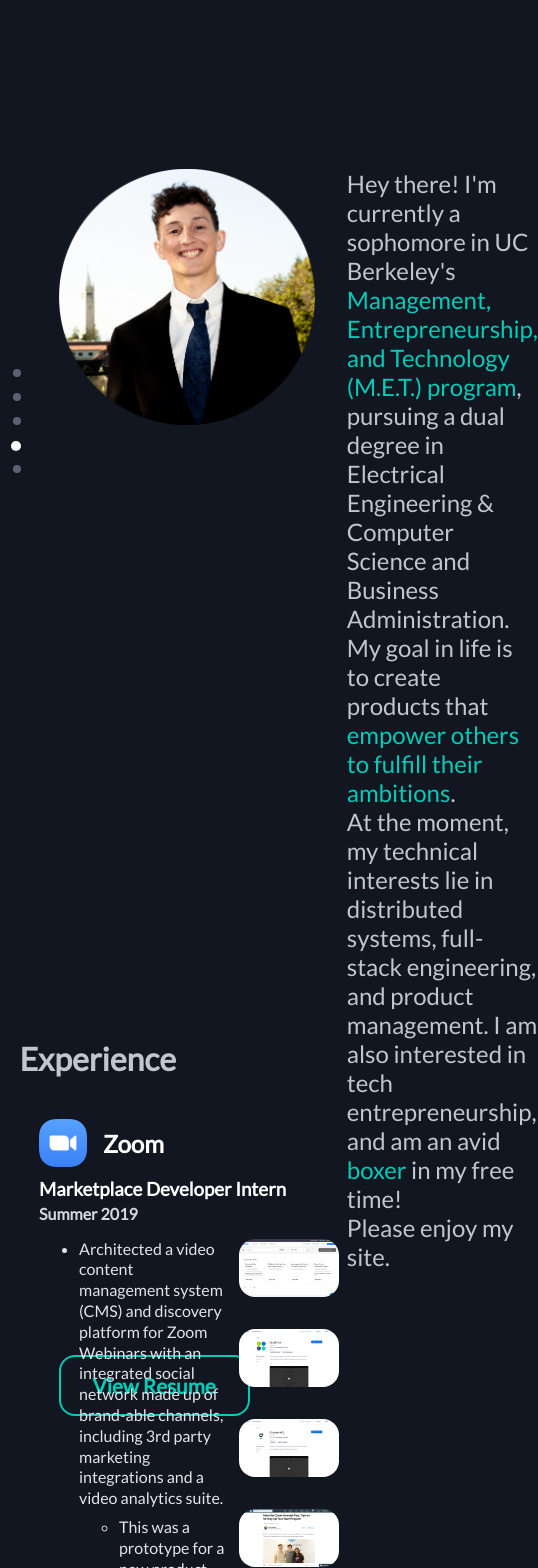
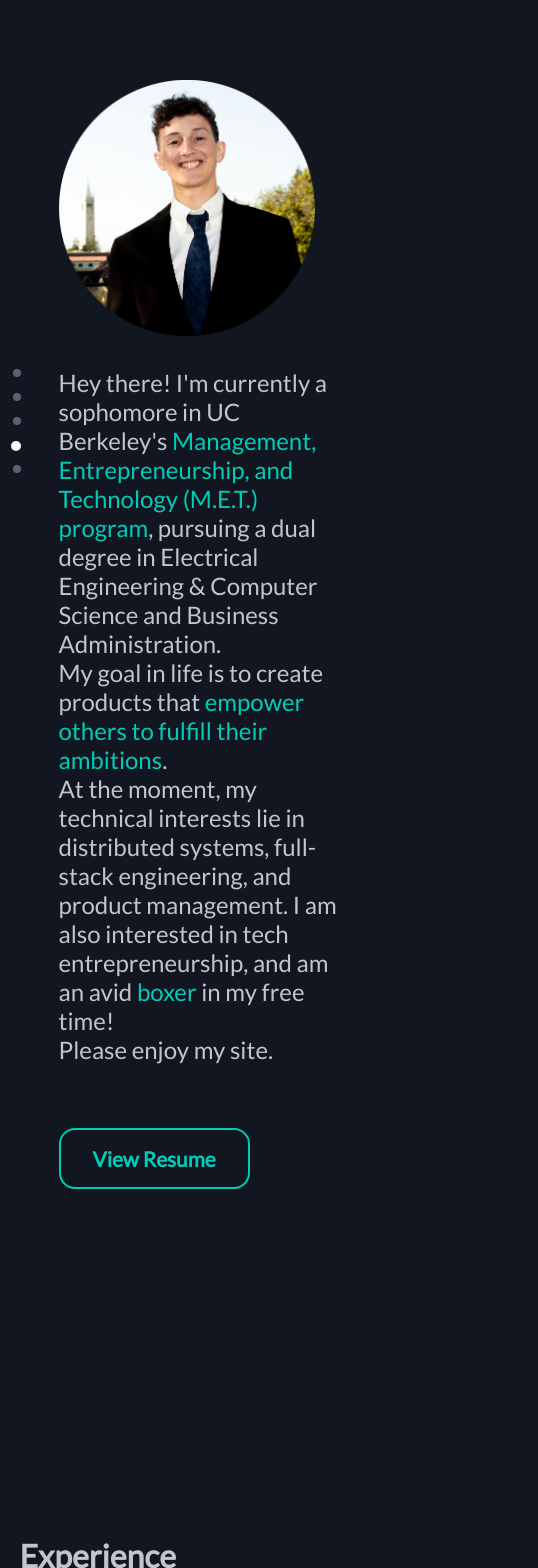
Before and after one commit to AndrewKirillo/Portfolio-Site, a React (Create React App) app: page / in a window 390 px wide. Shown: the top 1568 px of the page, 538 px wide, since content can reach past the window. Built offline with nearby package versions, Linux system fonts and the light colour scheme.

Commit message:
added mobile css

```diff
--- a/src/App.css
+++ b/src/App.css
@@ -183,3 +183,47 @@ section {
 .contact-banner {
   width: 80%;
 }
+
+@media only screen and (max-width: 1100px) {
+  .bio-wrapper {
+    flex-direction: column;
+  }
+
+  .headshot {
+    margin-bottom: 2rem;
+  }
+
+  .bio-action {
+    margin-top: 4rem;
+  }
+
+  #section-0 {
+    height: auto;
+    padding-bottom: 20rem;
+    padding-top: 5rem;
+  }
+
+  #section-4 {
+    flex-direction: column;
+    height: auto;
+    padding-left: 0;
+  }
+
+  #section-4 .contact-form {
+    padding: 10rem 0 18rem 0;
+    width: 80%;
+    margin: 0 auto;
+  }
+
+  .contact-form div input[type="text"] {
+    width: calc(37vw - 8px);
+  }
+
+  .contact-form input[type='text'], .contact-form textarea {
+    width: calc(80vw - 16px);
+  }
+
+  .banner-wrapper {
+    display: none;
+  }
+}
--- a/src/components/Slider.css
+++ b/src/components/Slider.css
@@ -4,6 +4,7 @@
 
 .slider .slick-arrow.slick-prev {
     left: -5vw;
+    top: 1.5rem;
 }
 
 .slider .slick-arrow.slick-prev:before {
@@ -18,6 +19,7 @@
 
 .slider .slick-arrow.slick-next {
     right: -5vw;
+    top: 1.5rem;
 }
 
 .slider .slick-arrow.slick-next:before {
@@ -46,7 +48,6 @@
 .slick-slide .slide-content {
     display: flex;
     align-items: flex-start;
-    height: 60vh;
     overflow-y: scroll;
 }
 
@@ -71,14 +72,14 @@
 }
 
 .slick-slide .slide-content .media img {
-    width: 80%;
+    width: 100%;
     margin-bottom: 1rem;
     margin-top: 1rem;
     border-radius: 16px;
 }
 
-.slick-slide .slide-content .media a > img {
-    width: 100%;
+.slick-slide .slide-content .media > img {
+    width: 80%;
 }
 
 .slick-slide .story li {
@@ -87,7 +88,7 @@
 
 .slick-slide .brand {
     display: flex;
-    align-items: center;
+    align-items: flex-start;
     justify-content: flex-start;
     color: white;
 }
@@ -96,6 +97,10 @@
     height: 3rem;
     margin-right: 1rem;
     border-radius: 1rem;
+}
+
+.slick-slide .brand .company {
+    margin-top: 0.5rem;
 }
 
 .slick-slide .position {
@@ -108,3 +113,55 @@
     margin-top: 0.25rem;
     margin-bottom: 0;
 }
+
+@media only screen and (max-width: 1100px) {
+    .slick-slide .slide-content {
+        flex-direction: column;
+        align-items: center;
+    }
+
+    .slick-slide .slide-content .media {
+        flex: none;
+        flex-direction: row;
+        justify-content: flex-start;
+        height: 13vh;
+        margin-top: 5vh;
+        margin-bottom: 2vh;
+        width: 80vw;
+        overflow-x: scroll;
+    }
+
+    .slick-slide .slide-content .media a {
+        height: 100%;
+        width: auto;
+    }
+
+    .slick-slide .slide-content .media img {
+        width: auto;
+        height: 100%;
+        margin: 0;
+        margin-right: 2rem;
+        border-radius: 12px;
+    }
+
+    .slider .slick-arrow.slick-prev, .slider .slick-arrow.slick-next {
+        top: 1.5rem;
+        z-index: 1;
+    }
+
+    .slick-slide .brand {
+        width: fit-content;
+        padding: 0 32px;
+    }
+
+    .slick-slide .meta {
+        display: flex;
+        flex-direction: column;
+        align-items: center;
+    }
+
+    .slick-slide .meta .position, .slick-slide .meta .time {
+        text-align: center;
+    }
+
+}
```
